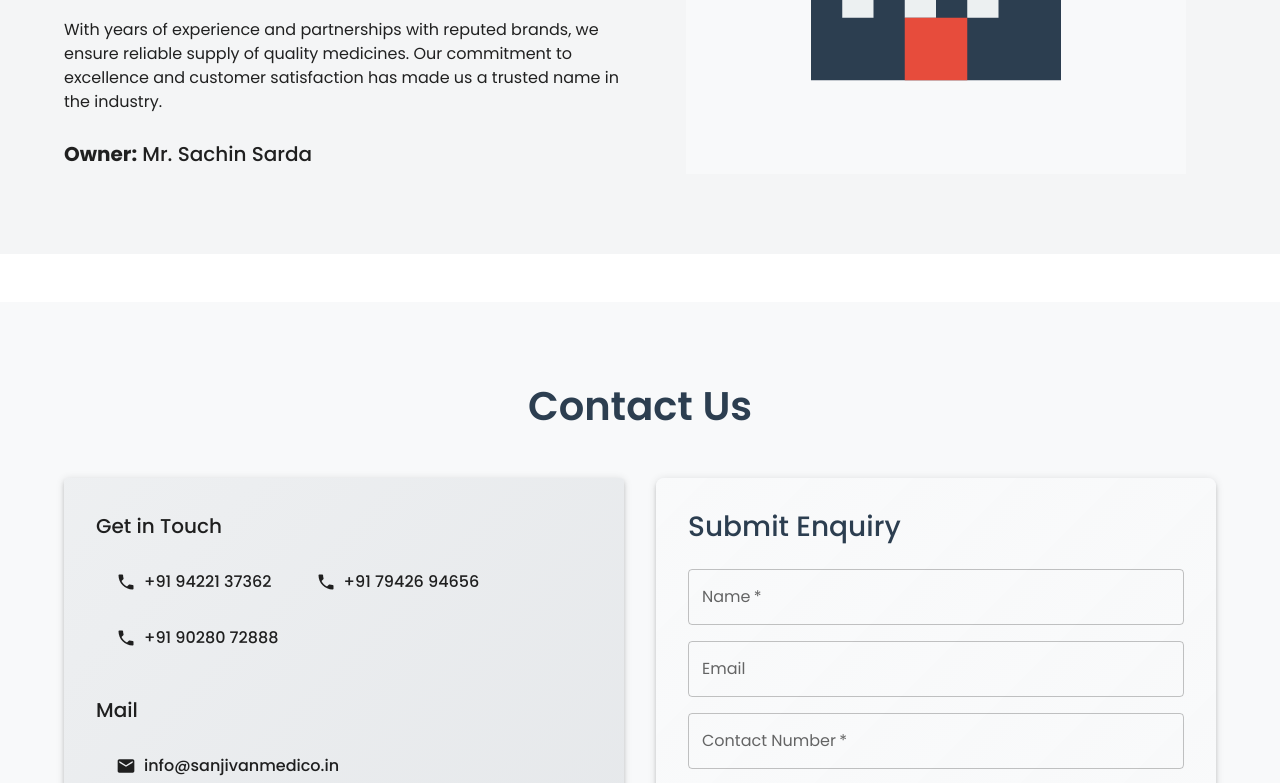
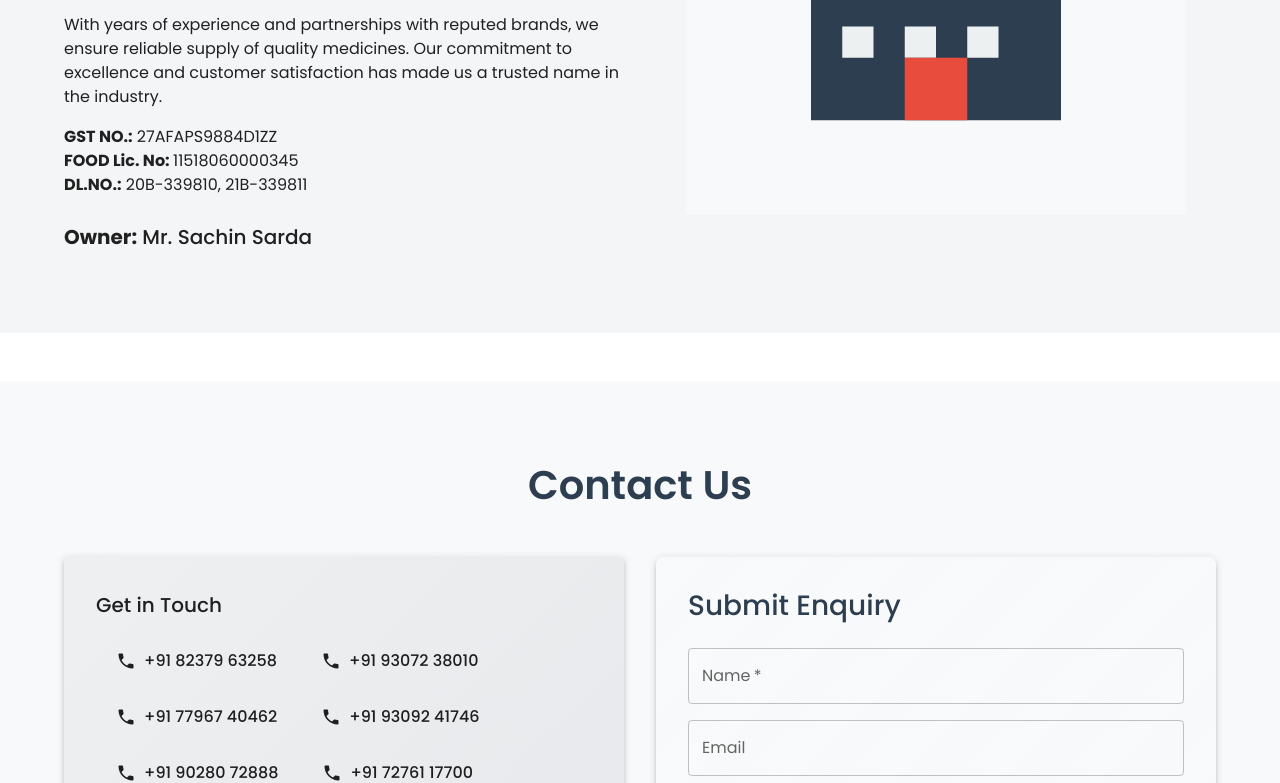
Before and after one commit to SMT-Global2/Sanjivan-Medico-Traders-Landing-Page, a React (Create React App) app: page / in a window 1280 px wide. Shown: the part 1560-2343 px from the top of the page. Built offline with nearby package versions, Linux system fonts and the light colour scheme; no server answers.

Commit message:
Update Home component

```diff
--- a/src/components/Home.js
+++ b/src/components/Home.js
@@ -26,8 +26,8 @@ const MotionButton = motion(Button);
 
 const Home = () => {
   const theme = useTheme();
-  const contacts = ["+91 94221 37362", "+91 79426 94656", "+91 90280 72888"];
-  const whatsappNumber = "+91 94221 37362";
+  const contacts = ["+91 82379 63258", "+91 93072 38010", "+91 77967 40462", "+91 93092 41746", "+91 90280 72888", "+91 72761 17700", "+91 82638 97097",];
+  const whatsappNumber = "+91 82638 97097";
   const email = "info@sanjivanmedico.in";
   const mapLink = "https://maps.app.goo.gl/cLxxvuZJ2aKKSyJHA";
 
@@ -65,7 +65,7 @@ const Home = () => {
   ];
 
   const handleWhatsAppClick = () => {
-    const message = encodeURIComponent("Hi, I would like to enquire about,");
+    const message = encodeURIComponent("Hi, I would like to enquire about, ");
     window.open(
       `https://wa.me/${whatsappNumber.replace(/[^0-9]/g, "")}?text=${message}`
     );
@@ -230,6 +230,11 @@ const Home = () => {
                   to excellence and customer satisfaction has made us a trusted
                   name in the industry.
                 </Typography>
+                <Typography variant="h7" sx={{ mt: 3 }}>
+                  <strong>GST NO.:</strong> 27AFAPS9884D1ZZ <br />
+                  <strong>FOOD Lic. No: </strong> 11518060000345 <br />
+                  <strong>DL.NO.:</strong> 20B-339810, 21B-339811 <br />
+                </Typography>
                 <Typography variant="h6" sx={{ mt: 3 }}>
                   <strong>Owner:</strong> Mr. Sachin Sarda
                 </Typography>
@@ -355,8 +360,12 @@ const Home = () => {
                   <Typography variant="h6" gutterBottom sx={{ mb: 2 }}>
                     Visit Us
                   </Typography>
-                  <Box sx={{ display: 'flex', alignItems: 'flex-start', mb: 2 }}>
-                    <LocationOnIcon sx={{ mr: 1, mt: 0.5, color: 'text.secondary' }} />
+                  <Box
+                    sx={{ display: "flex", alignItems: "flex-start", mb: 2 }}
+                  >
+                    <LocationOnIcon
+                      sx={{ mr: 1, mt: 0.5, color: "text.secondary" }}
+                    />
                     <Typography variant="body1" color="text.secondary">
                       Medicine Complex, Opposite to Anuja Hotel, Ekori Ward,
                       Chandrapur, Maharashtra, India - 442402
```
